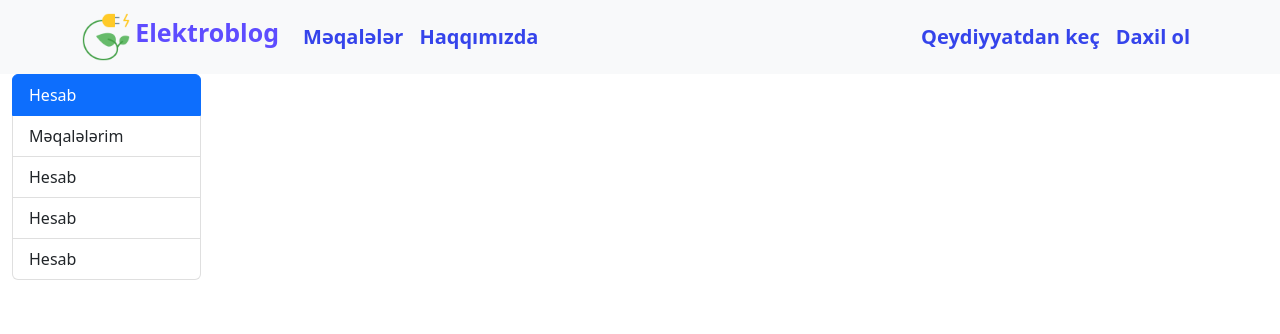
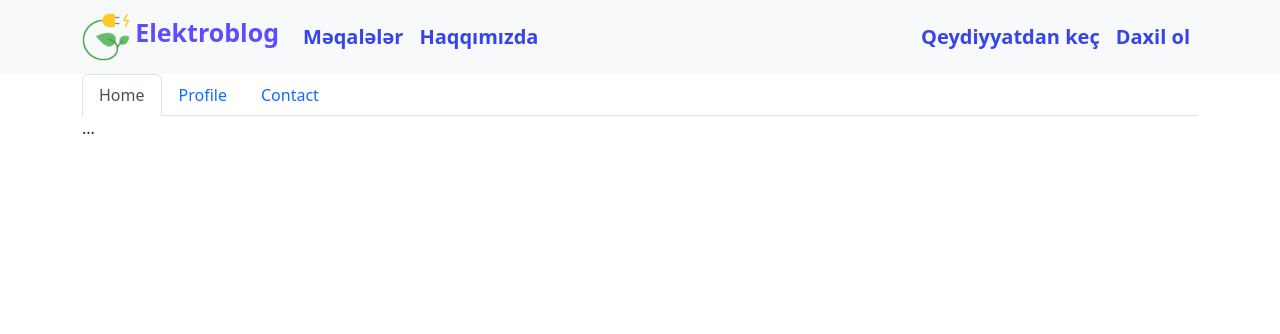
Before and after one commit to SahibFarhadov/MyBlog, a Django app: a page that uses Blog/templates/Blog/hesab.html in a window 1280 px wide. Shown: the top 334 px of the page. Run offline with Django 4.2, Linux system fonts and the light colour scheme; some libraries are stand-ins or nearby versions.

Commit message:
Sehifelerin title bolumleri duzenlendi :)

```diff
--- a/Blog/templates/Blog/hesab.html
+++ b/Blog/templates/Blog/hesab.html
@@ -1,18 +1,33 @@
 {% extends 'base.html' %}
+{% block title %}Elektroblog | Hesab  {% endblock %}
 
 {%block content%}
-	<div class="container-fluid">
+	<div class="container">
 		<div class="row">
-			<div class="col-2" style="">
-				<div class="list-group">
-					<a class="list-group-item list-group-item-action active" href="#">Hesab</a>
-					<a class="list-group-item list-group-item-action" href="#">Məqalələrim</a>
-					<a class="list-group-item list-group-item-action" href="#">Hesab</a>
-					<a class="list-group-item list-group-item-action" href="#">Hesab</a>
-					<a class="list-group-item list-group-item-action" href="#">Hesab</a>
-				</div>
+			<div class="col">
+				<ul class="nav nav-tabs" id="myTab" role="tablist">
+					<li class="nav-item" role="presentation">
+					  <button class="nav-link active" id="home-tab" data-bs-toggle="tab" data-bs-target="#home-tab-pane" type="button" role="tab" aria-controls="home-tab-pane" aria-selected="true">Home</button>
+					</li>
+					<li class="nav-item" role="presentation">
+					  <button class="nav-link" id="profile-tab" data-bs-toggle="tab" data-bs-target="#profile-tab-pane" type="button" role="tab" aria-controls="profile-tab-pane" aria-selected="false">Profile</button>
+					</li>
+					<li class="nav-item" role="presentation">
+					  <button class="nav-link" id="contact-tab" data-bs-toggle="tab" data-bs-target="#contact-tab-pane" type="button" role="tab" aria-controls="contact-tab-pane" aria-selected="false">Contact</button>
+					</li>
+				  </ul>
+				  <div class="tab-content" id="myTabContent">
+					<div class="tab-pane fade show active" id="home-tab-pane" role="tabpanel" aria-labelledby="home-tab" tabindex="0">
+						...
+					</div>
+					<div class="tab-pane fade" id="profile-tab-pane" role="tabpanel" aria-labelledby="profile-tab" tabindex="0">
+						...
+					</div>
+					<div class="tab-pane fade" id="contact-tab-pane" role="tabpanel" aria-labelledby="contact-tab" tabindex="0">
+						...
+					</div>
+				  </div>
 			</div>
-			<div class="col" style=""></div>
 		</div>
 	</div>
 {%endblock%}
--- a/Blog/templates/Blog/meqale_yaz.html
+++ b/Blog/templates/Blog/meqale_yaz.html
@@ -1,6 +1,6 @@
 {%extends 'base.html'%}
 {% load static %}
-
+{% block title %}Elektroblog | Məqalə yaz  {% endblock %}
 {% block content %}
 	<div class="container mb-3" id="id_meqale_yaz">
 		<form method="post" enctype="multipart/form-data">
--- a/Blog/templates/Blog/meqale_yenile.html
+++ b/Blog/templates/Blog/meqale_yenile.html
@@ -1,6 +1,6 @@
 {%extends 'base.html'%}
 {% load static %}
-
+{% block title %}Elektroblog | Məqaləni yenilə  {% endblock %}
 {%block content%}
 	<div class="container">
 		<form method="post" enctype="multipart/form-data">
```
